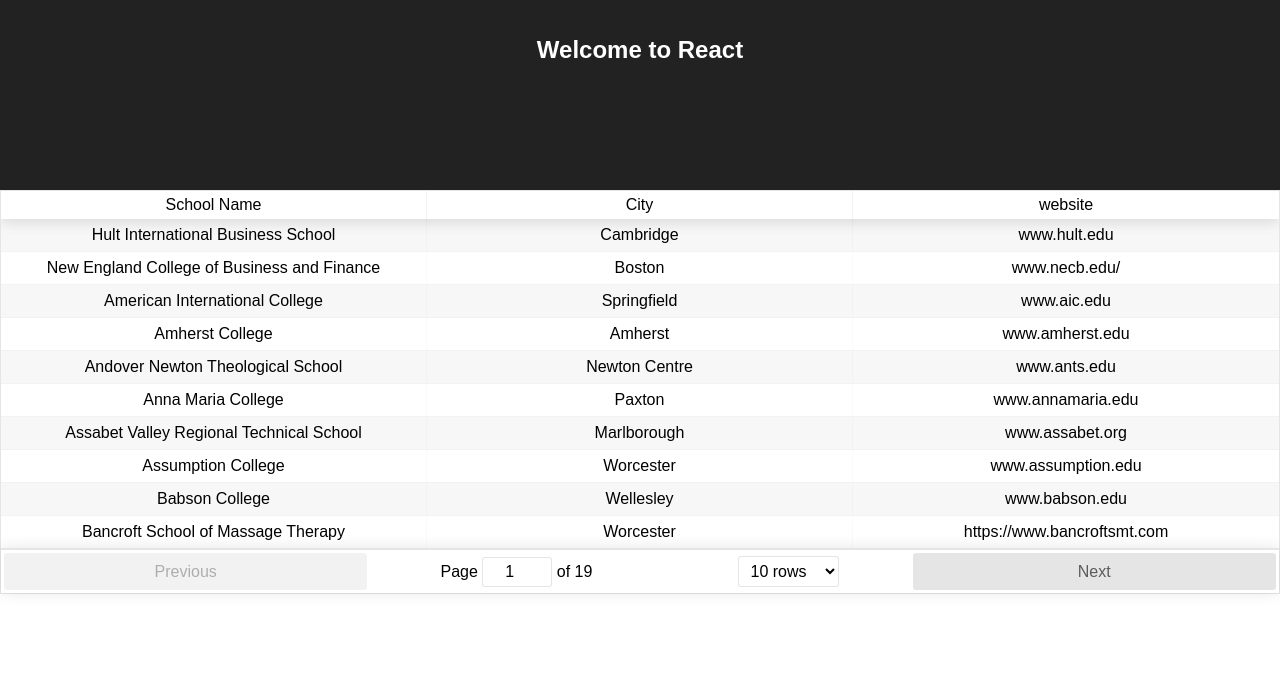
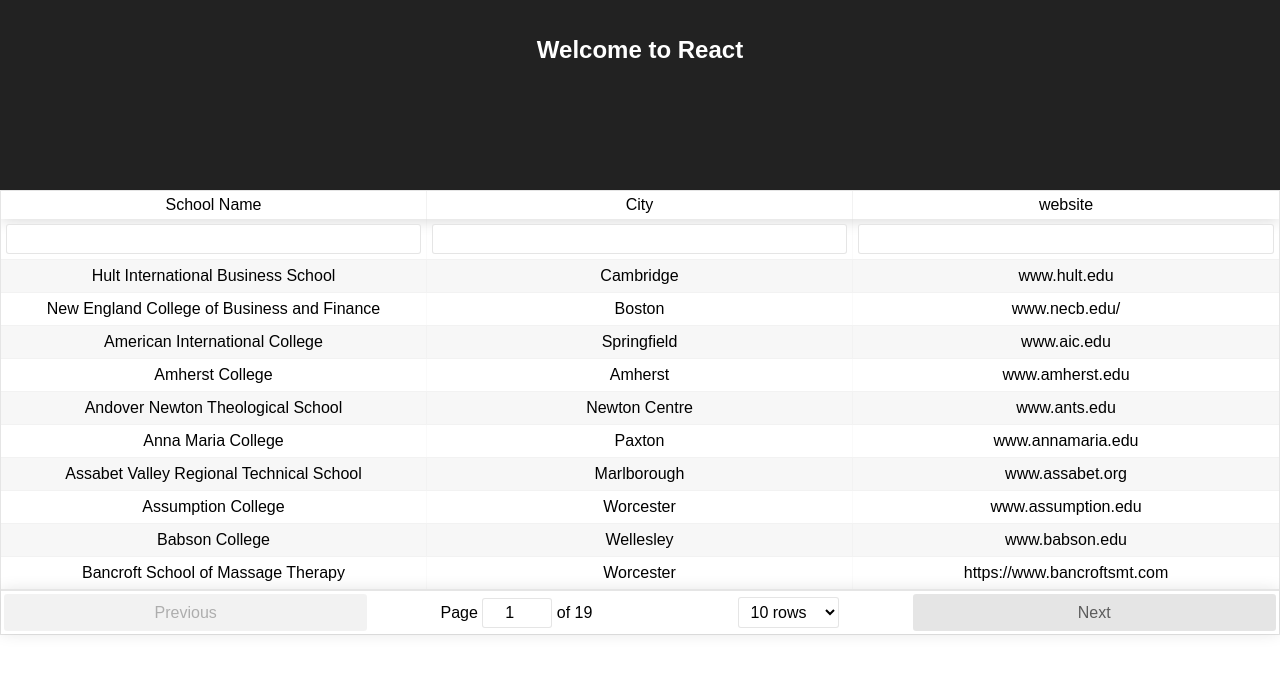
Before and after one commit to edabot/college-exercise, a React (Create React App) app: page / in a window 1280 px wide. Shown: the top 674 px of the page. Built offline with nearby package versions, Linux system fonts and the light colour scheme.

Commit message:
add search

```diff
--- a/src/components/SchoolTable.js
+++ b/src/components/SchoolTable.js
@@ -10,6 +10,9 @@ class SchoolTable extends Component {
     return (
       <div>
         <ReactTable data={data}
+          filterable
+          defaultFilterMethod={(filter, row) =>
+            String(row[filter.id]).toLowerCase().includes(filter.value.toLowerCase())}
           columns={[
             {
               Header: 'School Name',
@@ -24,6 +27,7 @@ class SchoolTable extends Component {
               accessor: 'INSTURL'
             },
           ]}
+
           defaultPageSize={10}
           className="-striped -highlight"
         />
```
